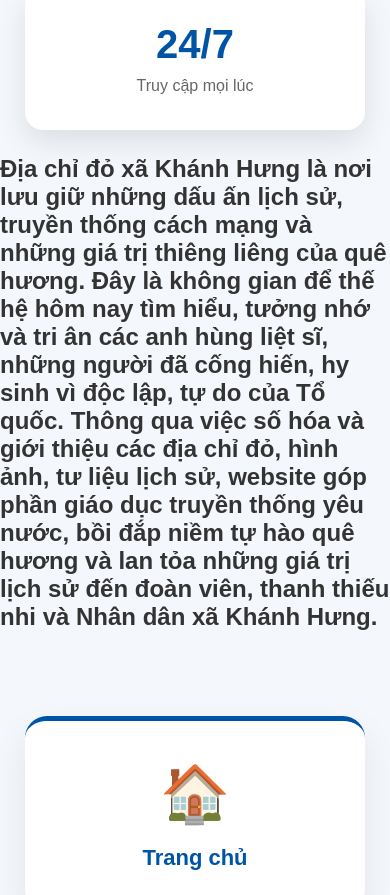
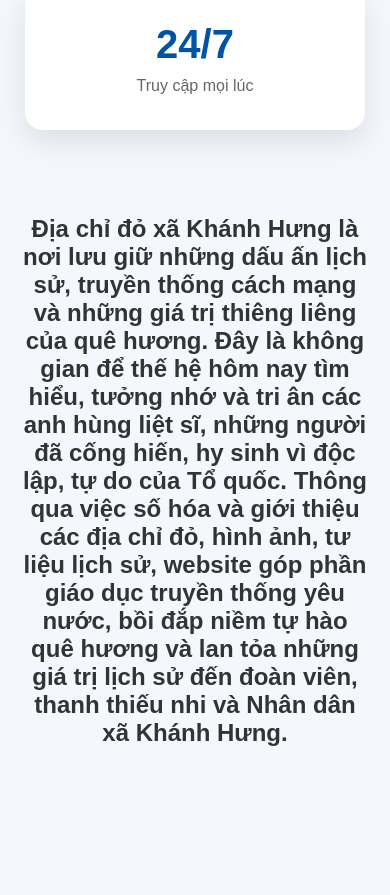
Before and after one commit to doanxakhanhhung/diachido-khanhhung, a React (Vite) app: page / in a window 390 px wide. Shown: the part 1042-1937 px from the top of the page. Built offline with nearby package versions, Linux system fonts and the light colour scheme.

Commit message:
Update style.css

```diff
--- a/src/css/style.css
+++ b/src/css/style.css
@@ -2697,6 +2697,28 @@ footer{
         font-size: 21px;
 
     }
-
-}
-}
+    .about {
+  width: 100%;
+  padding: 60px 20px;
+  text-align: center;
+}
+
+.about-container {
+  max-width: 900px;
+  margin: 0 auto;
+}
+
+.about-container h2 {
+  margin-bottom: 20px;
+  text-align: center;
+}
+
+.about-container p {
+  margin: 0 auto;
+  max-width: 800px;
+  line-height: 1.8;
+  text-align: center;
+}
+
+}
+}
```
